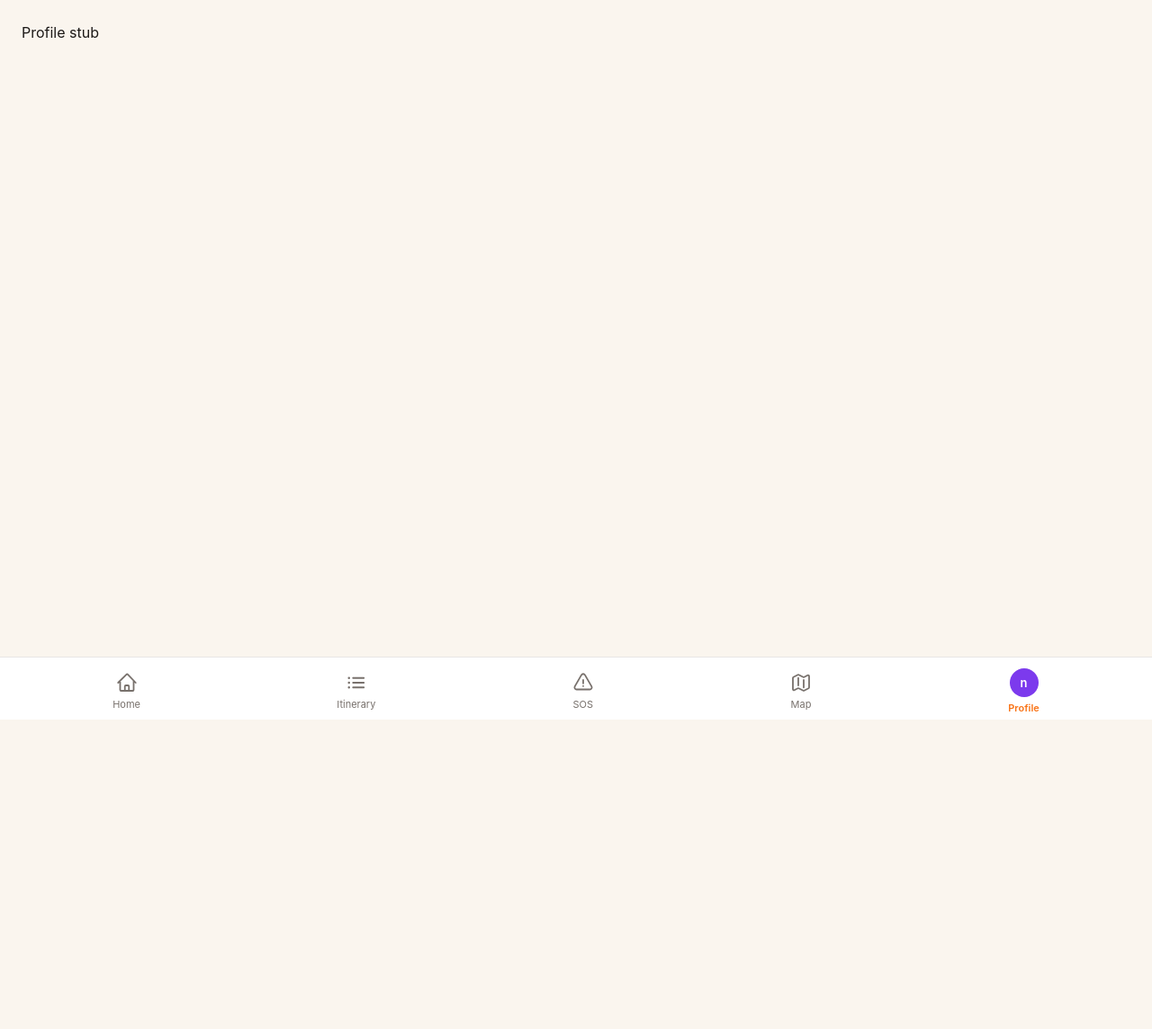
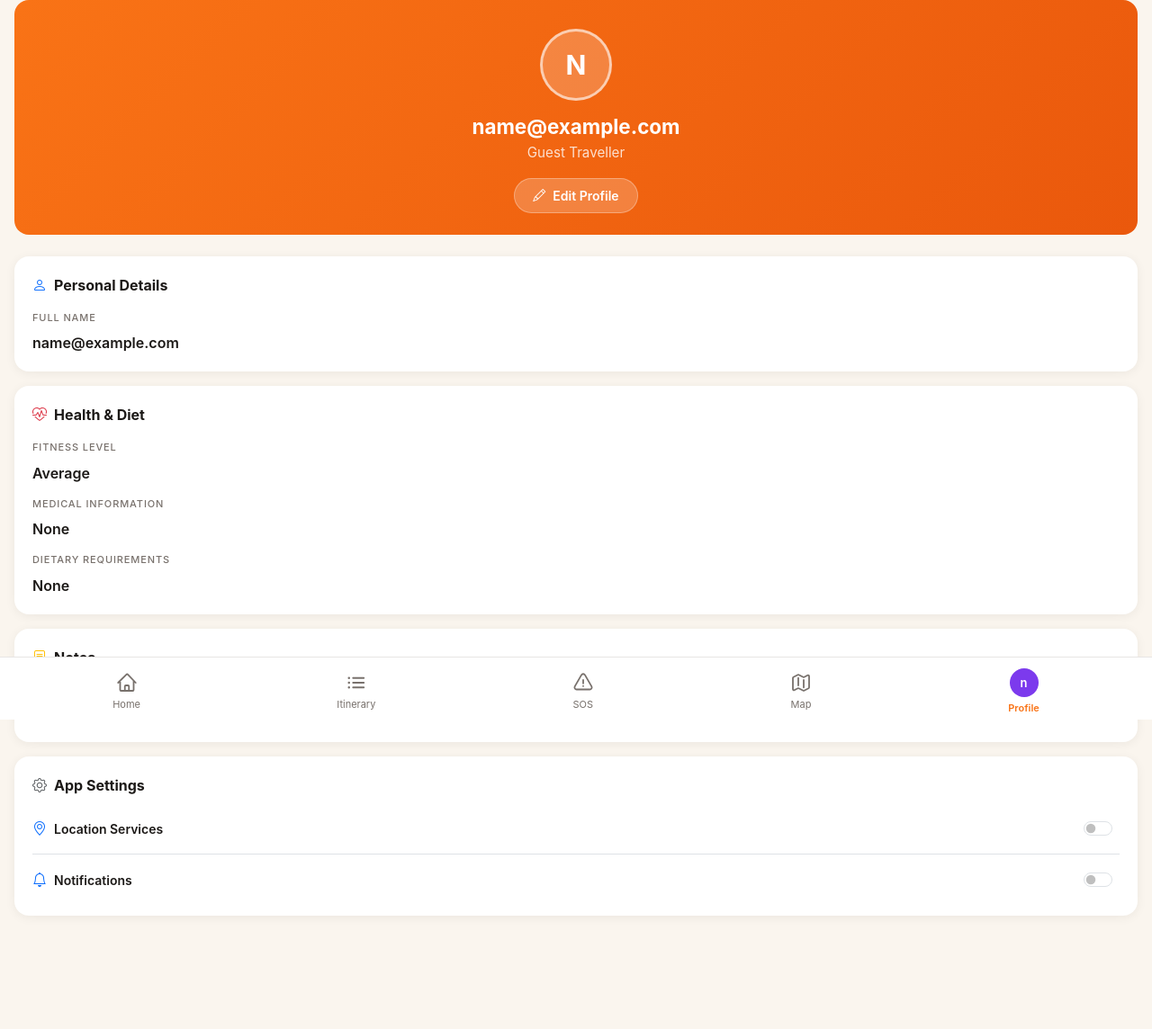
Before and after one commit to GavinHolder/overberg-adventures, a Django app: page /accounts/profile/ in a window 1280 px wide. Shown: the whole page at 90% size. Before the commit the page ends 800 px from the top, so only its background shows below. Run offline with Django 5.2, Linux system fonts and the light colour scheme; the visitor is signed in with stand-in values (Sample User, id 1); parts of the project's set-up code (start-up, migrations or seed data) failed here and were passed over; some libraries are stand-ins or nearby versions.

Commit message:
feat: profile screen — header card, personal details, health info, notes, settings toggles

```diff
--- a/apps/accounts/views.py
+++ b/apps/accounts/views.py
@@ -349,8 +349,10 @@
 
 @login_required
 def profile_view(request):
-    from django.conf import settings as django_settings
+    profile = request.user.profile
+    fitness_labels = {1: 'Unfit', 2: 'Below Average', 3: 'Average', 4: 'Fit', 5: 'Very Fit'}
     return render(request, 'accounts/profile.html', {
-        'profile': request.user.profile,
-        'dev_mode': getattr(django_settings, 'DEV_MODE', False),
+        'profile': profile,
+        'fitness_label': fitness_labels.get(profile.fitness_level, '—'),
+        'dev_mode': getattr(settings, 'DEV_MODE', False),
     })
--- a/static/css/app.css
+++ b/static/css/app.css
@@ -498,3 +498,23 @@
   text-decoration: none; color: var(--color-text);
   box-shadow: 0 4px 16px rgba(0,0,0,0.2); white-space: nowrap;
 }
+
+/* ---- Profile screen ---- */
+.profile-header-card {
+  background: linear-gradient(135deg, var(--color-primary) 0%, var(--color-primary-dark) 100%);
+  border-radius: 16px; padding: 32px 20px 24px;
+}
+.profile-avatar-circle {
+  width: 80px; height: 80px; border-radius: 50%;
+  background: rgba(255,255,255,0.2); border: 3px solid rgba(255,255,255,0.6);
+  font-size: 30px; font-weight: 700; color: white;
+  display: flex; align-items: center; justify-content: center;
+}
+.profile-avatar-img { width: 80px; height: 80px; border-radius: 50%; object-fit: cover; border: 3px solid rgba(255,255,255,0.6); }
+.profile-edit-btn {
+  background: rgba(255,255,255,0.2); color: white; border-radius: 24px;
+  padding: 8px 20px; font-size: 14px; font-weight: 600; text-decoration: none;
+  display: inline-block; border: 1px solid rgba(255,255,255,0.3);
+}
+.info-grid { display: flex; flex-direction: column; gap: 14px; }
+.info-item { display: flex; flex-direction: column; gap: 2px; }
--- /dev/null
+++ b/templates/accounts/partials/profile_header.html
@@ -0,0 +1,12 @@
+<div class="profile-header-card mx-3 mb-4 text-center">
+  {% if profile.avatar %}
+    <img src="{{ profile.avatar.url }}" class="profile-avatar-img mb-3" alt="avatar">
+  {% else %}
+    <div class="profile-avatar-circle mx-auto mb-3">{{ profile.initials|upper }}</div>
+  {% endif %}
+  <h1 class="fw-bold text-white mb-1" style="font-size:1.4rem">{{ profile.full_name }}</h1>
+  <p class="mb-3" style="color:rgba(255,255,255,0.8);font-size:0.95rem">{{ profile.get_role_display }}</p>
+  <a href="{% url 'accounts:profile_setup_step' step=1 %}" class="profile-edit-btn">
+    <i class="bi bi-pencil me-2"></i>Edit Profile
+  </a>
+</div>
--- /dev/null
+++ b/templates/accounts/partials/profile_health.html
@@ -0,0 +1,20 @@
+<div class="card-oa mb-3">
+  <div class="d-flex align-items-center mb-3">
+    <i class="bi bi-heart-pulse text-danger me-2"></i>
+    <span class="fw-bold">Health &amp; Diet</span>
+  </div>
+  <div class="info-grid">
+    <div class="info-item">
+      <span class="label-xs">FITNESS LEVEL</span>
+      <span class="fw-semibold">{{ fitness_label }}</span>
+    </div>
+    <div class="info-item">
+      <span class="label-xs">MEDICAL INFORMATION</span>
+      <span class="fw-semibold">{{ profile.medical_conditions|default:"None" }}</span>
+    </div>
+    <div class="info-item">
+      <span class="label-xs">DIETARY REQUIREMENTS</span>
+      <span class="fw-semibold">{{ profile.dietary_requirements|default:"None" }}</span>
+    </div>
+  </div>
+</div>
--- /dev/null
+++ b/templates/accounts/partials/profile_notes.html
@@ -0,0 +1,8 @@
+<div class="card-oa mb-3">
+  <div class="d-flex align-items-center mb-3">
+    <i class="bi bi-file-text text-warning me-2"></i>
+    <span class="fw-bold">Notes</span>
+  </div>
+  <span class="label-xs">PERSONAL NOTES</span>
+  <p class="fw-semibold mb-0 mt-1">{{ profile.personal_notes|default:"No notes added" }}</p>
+</div>
--- /dev/null
+++ b/templates/accounts/partials/profile_personal.html
@@ -0,0 +1,24 @@
+<div class="card-oa mb-3">
+  <div class="d-flex align-items-center mb-3">
+    <i class="bi bi-person text-primary me-2"></i>
+    <span class="fw-bold">Personal Details</span>
+  </div>
+  <div class="info-grid">
+    <div class="info-item">
+      <span class="label-xs">FULL NAME</span>
+      <span class="fw-semibold">{{ profile.full_name }}</span>
+    </div>
+    {% if profile.date_of_birth %}
+    <div class="info-item">
+      <span class="label-xs">DATE OF BIRTH</span>
+      <span class="fw-semibold">{{ profile.date_of_birth|date:"j F Y" }}</span>
+    </div>
+    {% endif %}
+    {% if profile.phone_whatsapp %}
+    <div class="info-item">
+      <span class="label-xs">PHONE / WHATSAPP</span>
+      <span class="fw-semibold">{{ profile.phone_whatsapp }}</span>
+    </div>
+    {% endif %}
+  </div>
+</div>
--- /dev/null
+++ b/templates/accounts/partials/profile_settings.html
@@ -0,0 +1,42 @@
+<div class="card-oa mb-3">
+  <div class="d-flex align-items-center mb-3">
+    <i class="bi bi-gear text-muted me-2"></i>
+    <span class="fw-bold">App Settings</span>
+  </div>
+
+  <!-- Location Services toggle -->
+  <div class="d-flex justify-content-between align-items-center py-2"
+       id="toggle-location"
+       hx-post="{% url 'accounts:settings_toggle' %}"
+       hx-trigger="change from:#location-switch"
+       hx-vals='{"field": "location_enabled"}'
+       hx-swap="none">
+    <div class="d-flex align-items-center gap-2">
+      <i class="bi bi-geo-alt text-primary"></i>
+      <span class="fw-semibold small">Location Services</span>
+    </div>
+    <div class="form-check form-switch mb-0">
+      <input class="form-check-input" type="checkbox" role="switch" id="location-switch"
+             {% if profile.location_enabled %}checked{% endif %}>
+    </div>
+  </div>
+
+  <div class="my-2 border-bottom"></div>
+
+  <!-- Notifications toggle -->
+  <div class="d-flex justify-content-between align-items-center py-2"
+       id="toggle-notifications"
+       hx-post="{% url 'accounts:settings_toggle' %}"
+       hx-trigger="change from:#notifications-switch"
+       hx-vals='{"field": "notifications_enabled"}'
+       hx-swap="none">
+    <div class="d-flex align-items-center gap-2">
+      <i class="bi bi-bell text-primary"></i>
+      <span class="fw-semibold small">Notifications</span>
+    </div>
+    <div class="form-check form-switch mb-0">
+      <input class="form-check-input" type="checkbox" role="switch" id="notifications-switch"
+             {% if profile.notifications_enabled %}checked{% endif %}>
+    </div>
+  </div>
+</div>
--- a/templates/accounts/profile.html
+++ b/templates/accounts/profile.html
@@ -1,2 +1,24 @@
 {% extends 'base_app.html' %}
-{% block content %}<div class="p-4">Profile stub</div>{% endblock %}
+{% load static %}
+{% block title %}Profile{% endblock %}
+
+{% block content %}
+<div class="pb-4">
+
+  {% include 'accounts/partials/profile_header.html' with profile=profile only %}
+
+  <div class="px-3">
+    {% include 'accounts/partials/profile_personal.html' with profile=profile only %}
+    {% include 'accounts/partials/profile_health.html' with profile=profile fitness_label=fitness_label only %}
+    {% include 'accounts/partials/profile_notes.html' with profile=profile only %}
+    {% include 'accounts/partials/profile_settings.html' with profile=profile only %}
+  </div>
+
+  {% if dev_mode %}
+  <div class="mx-3 mt-3 p-3 rounded-3" style="background:#FEF3C7;border:1.5px solid #F59E0B">
+    <small class="fw-bold text-warning-emphasis">DEV MODE — Profile View</small>
+  </div>
+  {% endif %}
+
+</div>
+{% endblock %}
```
Also changed, not shown: apps/accounts/tests/test_profile_view.py (added, +42 -0 lines).
